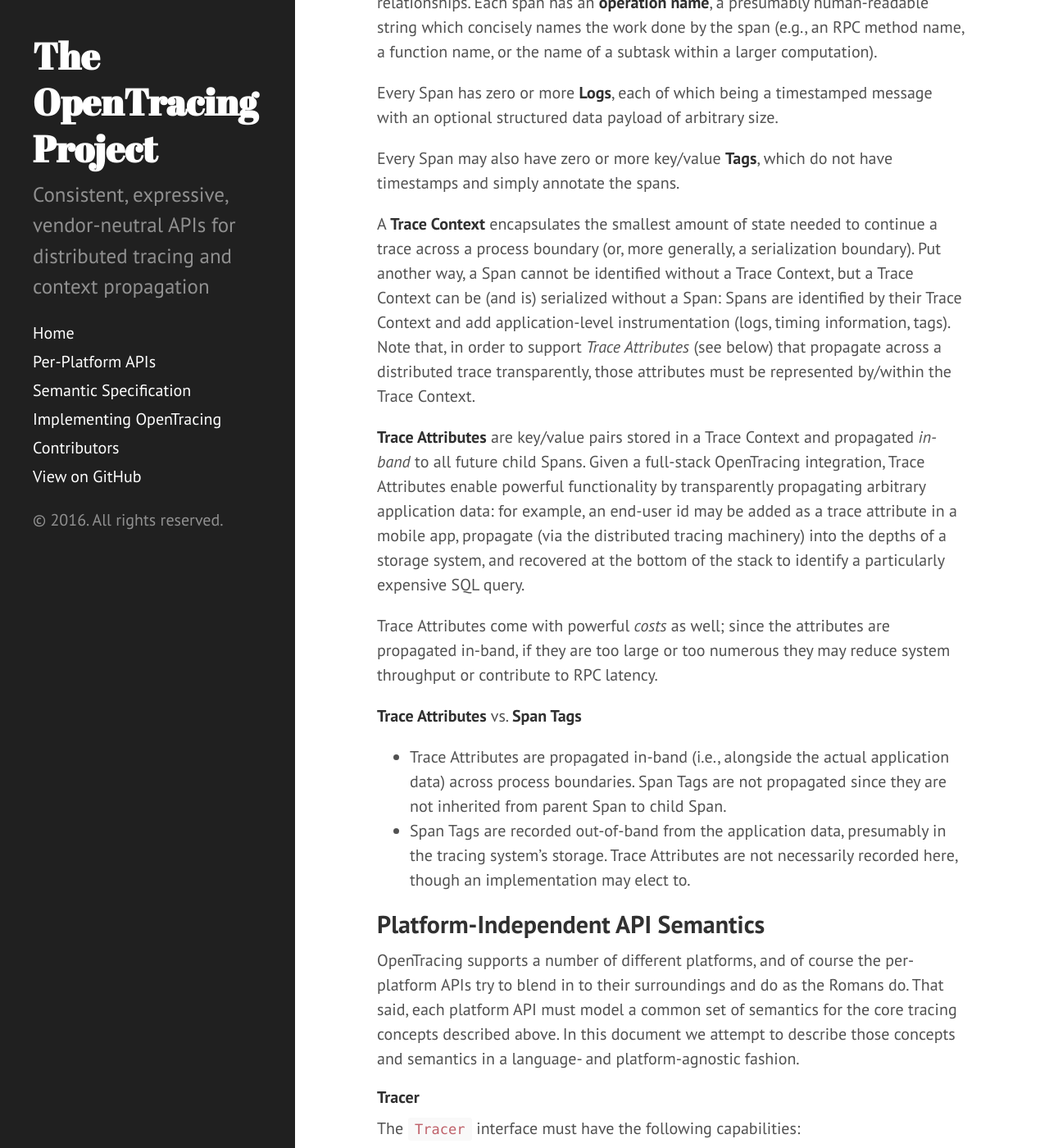
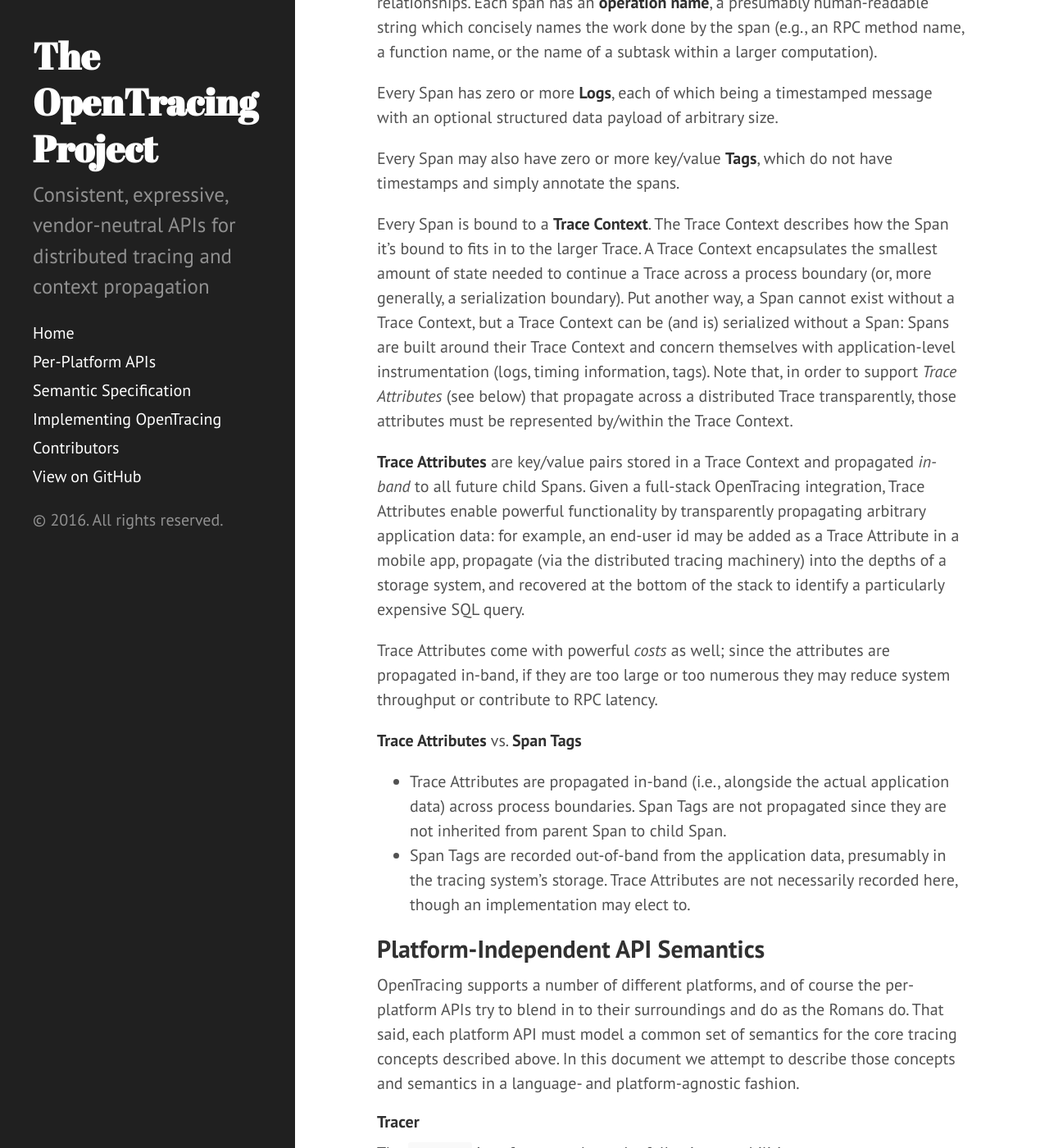
Before and after one commit to opentracing/opentracing.io, a Jekyll site: the page built from spec.md, in a window 1280 px wide and 1400 px high, scrolled down 1086 px. Shown: the whole window at 82% size. Built offline with Jekyll 4.4.1, drawn with Linux system fonts in a browser that asks for light colours; Markdown is read by kramdown in place of the engine named in the settings; some of the changed text lies outside the part shown.

Commit message:
more responses

```diff
--- a/spec.md
+++ b/spec.md
@@ -48,9 +48,9 @@
 
 Every Span may also have zero or more key/value **Tags**, which do not have timestamps and simply annotate the spans.
 
-A **Trace Context** encapsulates the smallest amount of state needed to continue a trace across a process boundary (or, more generally, a serialization boundary). Put another way, a Span cannot be identified without a Trace Context, but a Trace Context can be (and is) serialized without a Span: Spans are identified by their Trace Context and add application-level instrumentation (logs, timing information, tags). Note that, in order to support *Trace Attributes* (see below) that propagate across a distributed trace transparently, those attributes must be represented by/within the Trace Context.
+Every Span is bound to a **Trace Context**. The Trace Context describes how the Span it's bound to fits in to the larger Trace. A Trace Context encapsulates the smallest amount of state needed to continue a Trace across a process boundary (or, more generally, a serialization boundary). Put another way, a Span cannot exist without a Trace Context, but a Trace Context can be (and is) serialized without a Span: Spans are built around their Trace Context and concern themselves with application-level instrumentation (logs, timing information, tags). Note that, in order to support *Trace Attributes* (see below) that propagate across a distributed Trace transparently, those attributes must be represented by/within the Trace Context.
 
-**Trace Attributes** are key/value pairs stored in a Trace Context and propagated _in-band_ to all future child Spans. Given a full-stack OpenTracing integration, Trace Attributes enable powerful functionality by transparently propagating arbitrary application data: for example, an end-user id may be added as a trace attribute in a mobile app, propagate (via the distributed tracing machinery) into the depths of a storage system, and recovered at the bottom of the stack to identify a particularly expensive SQL query.
+**Trace Attributes** are key/value pairs stored in a Trace Context and propagated _in-band_ to all future child Spans. Given a full-stack OpenTracing integration, Trace Attributes enable powerful functionality by transparently propagating arbitrary application data: for example, an end-user id may be added as a Trace Attribute in a mobile app, propagate (via the distributed tracing machinery) into the depths of a storage system, and recovered at the bottom of the stack to identify a particularly expensive SQL query.
 
 Trace Attributes come with powerful _costs_ as well; since the attributes are propagated in-band, if they are too large or too numerous they may reduce system throughput or contribute to RPC latency.
 
@@ -67,7 +67,7 @@
 
 The `Tracer` interface must have the following capabilities:
 
-- Start a `Span` that has no parent **(py: `start_trace`, go: `StartTrace`)**
+- Start a `Span` that has no parent, commonly referred to as a *root* `Span` **(py: `start_trace`, go: `StartTrace`)**
 - Start a `Span` as a descendant of a parent `TraceContext` **(py: `join_trace`, go: `JoinTrace`)**
 - Start a `Span` explicitly built around a specific `TraceContext` **(py: `Span(trace_context)`, go: `StartSpanWithContext`)**
 
@@ -121,13 +121,15 @@
 - Create a new child `TraceContext` given a parent `TraceContext`. **(py: `new_child_trace_context`, go: `NewChildTraceContext`)**
 
 
-Additionally, a `TraceContextSource` must be able to encode and decode `TraceContext`s. In its encoded form, a `TraceContext` is separated into a *pair* of values: one represents the "span identity" – for example, in Zipkin or Dapper, this would be the `trace_id` and `span_id`; and the other encoded value represents the trace attributes. This separation of encoded state enables optimizations in certain binary protocols.
+Additionally, a `TraceContextSource` must be able to encode and decode `TraceContext`s. In its encoded form, a `TraceContext` is separated into a *pair* of values: one represents the "span identity" – for example, in Zipkin or Dapper, this would be the `trace_id` and `span_id`; and the other encoded value represents the trace attributes. This separation of encoded state enables optimizations in certain binary protocols. For instance, if a particular `TraceContext` has a fixed number of fixed-length "span identity" fields, then the span identity can be encoded into a fixed-length buffer (while of course the trace attributes cannot).
 
 Note that there is no expectation that different tracing systems encode a `TraceContext` in compatible ways. Though OpenTracing is agnostic about the tracing implementation, for successful inter-process handoff it's essential that the processes on both sides use the same tracing implementation.
 
 Depending on the language, support for `TraceContext` coding may involve extending or embedding `TraceContextEncoder` and `TraceContextDecoder` interfaces with the following capabilities:
 
+Encoding and decoding may involve either **"binary"** or **"text"** formats. The "binary" format is an implementation-specific byte array (as opposed to a unicode/utf8 string); it is opaque at the OpenTracing level. The "text" format is a platform-idiomatic map from (unicode) `string` to `string`.
+
 - Encoding a `TraceContext` as a pair of binary values **(py: `trace_context_to_binary`, go: `TraceContextToBinary`)**
-- Encoding a `TraceContext` as a pair of text-encoded `string->string` maps, where the keys are suitable for HTTP heders (see the notes about "trace attribute" keys above) **(py: `trace_context_to_text`, go: `TraceContextToText`)**
+- Encoding a `TraceContext` as a pair of text-encoded `string->string` maps, where the keys are suitable for HTTP headers (see the notes about "trace attribute" keys above) **(py: `trace_context_to_text`, go: `TraceContextToText`)**
 - Decoding a `TraceContext` given a pair of binary values **(py: `trace_context_from_binary`, go: `TraceContextFromBinary`)**
 - Decoding a `TraceContext` given a pair of textual `string->string` maps **(py: `trace_context_from_text`, go: `TraceContextFromText`)**
```
